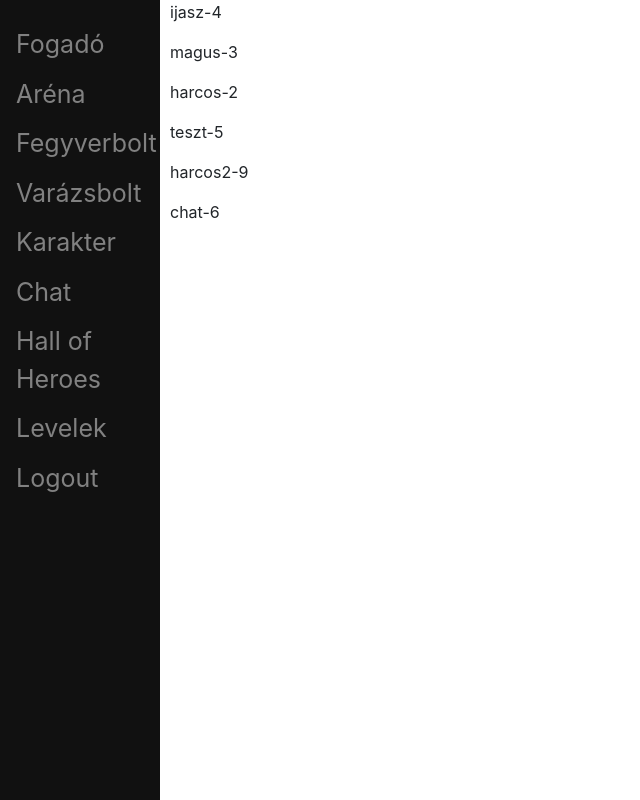
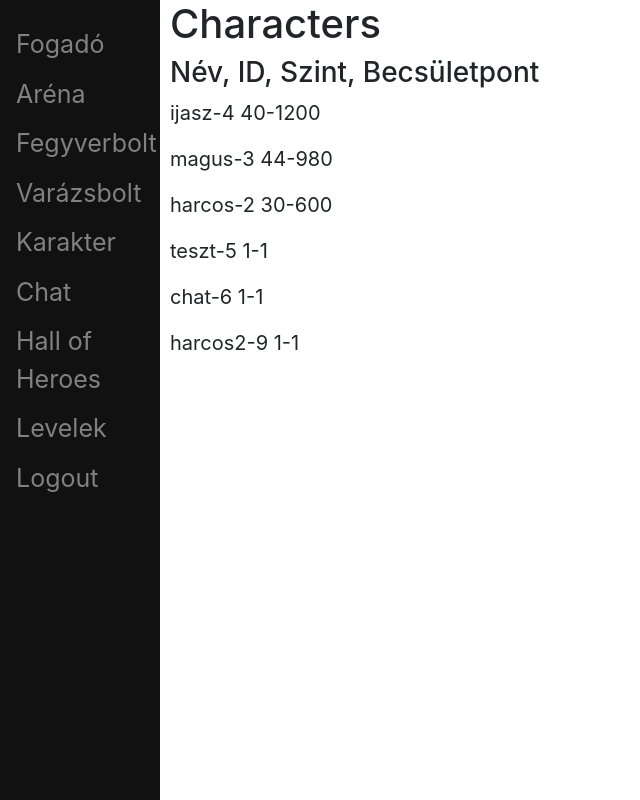
Before and after one commit to tamadam/Szakdolgozat, a Django app: page /search/ in a window 1280 px wide. Shown: the whole page, without its empty margins (0-640 px from the left). Run offline with Django 4.2, Linux system fonts and the light colour scheme; a user stored in the database is signed in; data comes from the database, SQL or seed files in the repository; both versions use the stored data as it was after the commit; parts of the project's set-up code (start-up, migrations or seed data) failed here and were passed over; some libraries are stand-ins or nearby versions.

Commit message:
Few upgrades
Private chat app:
- recent messaged users appear ordered by datetime of the last message

Display and make clickable all registered users except the admin users,

```diff
--- a/src/Szakdolgozat/urls.py
+++ b/src/Szakdolgozat/urls.py
@@ -54,6 +54,9 @@ urlpatterns = [
 
     # private_chat app urls
     path('messages/', include('private_chat.urls', namespace='private_chat')),
+
+    # core app urls
+    #path('core/', include('core.urls', namespace='core')),
 ]
 
 # tell django where these staticfiles exists; urls host those resources
--- a/src/core/constants.py
+++ b/src/core/constants.py
@@ -1,3 +1,6 @@
+from datetime import datetime
+
+
 MESSAGE_TYPE_MESSAGE = 0 # NORMÁL ÜZENET
 
 MESSAGE_TYPE_JOIN = 3 # felhasználó belép a szobába
@@ -13,3 +16,6 @@ STATIC_IMAGE_PATH_IF_DEFAULT_PIC_SET = '/static/images/blank_profile_image.png'
 
 
 SUCCESS_MESSAGE_ON_FINDING_PRIVATE_CHAT = 'Got your private chat'
+
+
+DEFAULT_SENDING_TIME = datetime.strptime('Jan 1 1970  1:00AM', '%b %d %Y %I:%M%p')
--- a/src/core/templates/core/search_users.html
+++ b/src/core/templates/core/search_users.html
@@ -1,16 +1,60 @@
 {% extends 'base.html' %}
 
 {% block content %}
+
+<style type="text/css">
+
+.characters_list {
+	height: 500px;
+	overflow-x: hidden;
+	overflow-y: auto;
+	padding: 10px;
+	background-color: #fff;
+	font-size: 0.9em;
+	flex-direction: column-reverse;
+}
+
+#characters_list p{
+	font-size: 20px;
+	display: inline-block;
+
+}
+
+
+
+#user-under-investigation:hover{
+	color: red;
+	cursor: pointer;
+
+}
+
+
+</style>
+
+
 <div class="main">
-	{% for character in characters %}
-		<p id="all-user-list">{{character}}-{{character.account.id}}</p>
+	<div id="characters_list">
+		<h1>Characters</h1>
+		<h3>Név, ID, Szint, Becsületpont</h3>
+		{% for character in characters %}
+		<!--user_id mivel a viewban azt varjuk-->
+		<p id="user-under-investigation" onclick="selectUser('{{character.account.id}}')">{{character}}-{{character.account.id}}
+		{{character.level}}-{{character.honor}}</p><br>
 
-	{% endfor %}
+		{% endfor %}
+	</div>
 </div>
 
 
 <script type="text/javascript">
 
+	function selectUser(userId){
+	var url = "{% url 'profile' user_id=7347328438423 %}".replace("7347328438423", userId);
+	var win = window.open(url, "_self")
+	win.focus()
+	}
 
 </script>
+
+
 {% endblock %}
--- a/src/core/urls.py
+++ b/src/core/urls.py
@@ -1,11 +1,11 @@
 from django.urls import path
 
 from core.views import (
-	# views
+	#list_accounts,
 	)
 
 app_name = 'core'
 
 urlpatterns = [
-	#path()
+	#path('list_accounts', list_accounts, name='list_accounts'),
 ]
--- a/src/core/views.py
+++ b/src/core/views.py
@@ -3,6 +3,9 @@ from django.contrib.auth.decorators import login_required
 from account.models import *
 from operator import attrgetter
 from django.conf import settings
+
+import json
+from django.http import JsonResponse
 
 
 PUBLIC_CHAT_ROOM_ID = 1 # statikusan létrehozott ID, mivel ebből a szobából fixen 1 van
@@ -17,26 +20,51 @@ def home_page_view(request):
 	return render(request, 'core/home_page.html', context)
 
 
+def get_all_characters_without_admins():
+	"""
+	users = Account.objects.exclude(is_admin=True)
+	characters = []
+	for user in users:
+		characters.append(Character.objects.get(account=user))
+	return characters
+	"""
+
+	return [Character.objects.get(account=user) for user in Account.objects.exclude(is_admin=True)]
+
+
+
 @login_required(login_url='login')
 def users_search_view(request):
-	users = Account.objects.all()
-	characters = []
-	for user in users:
-		if not user.is_admin:
-			characters.append(Character.objects.get(account=user))
+	characters = get_all_characters_without_admins()
 
 	#characters = sorted(characters, key=lambda character: character.level, reverse=True)
 	# docs : https://wiki.python.org/moin/HowTo/Sorting#Sortingbykeys
-	characters = sorted(characters, key=attrgetter('honor','level','account.username'), reverse=True)
+
+	try:
+		characters = sorted(characters, key=lambda character: character.account.date_joined) # először date szerint orderelünk
+		characters = sorted(characters, key=attrgetter('honor','level'), reverse=True) # utana a mar rendezett listat honor és level szerint
+	except:
+		characters = sorted(characters, key=attrgetter('honor','level', 'account.username'), reverse=True)  # minimális az esély arra, hogy 2 felhasználó ms-re pontosan
+													# egyszerre regisztráljon, de ilyen esetben ez egy alternativ rendezési lehetőség,
+													# a sorrend lényegén nem fog változtatni
+
 	#for character in characters:
-	#	print(character.level)
-
+		#dates_tmp.append(character.account.date_joined)
 	#print(characters)
 
 	context = {'characters': characters}
 
 	return render(request, 'core/search_users.html', context)
 
+"""
+def list_accounts(request):
+	characters = Account.objects.exclude(is_admin=True)
+	print(type(characters))
+	context = {
+		'characters': characters,
+	}
+	return JsonResponse({'characters': list(characters.values())})
+"""
 
 @login_required(login_url='login')
 def public_chat_page_view(request):
--- a/src/private_chat/models.py
+++ b/src/private_chat/models.py
@@ -22,7 +22,6 @@ class PrivateChatRoom(models.Model):
 class PrivateChatRoomMessageManager(models.Manager):
 	def get_chat_messages_by_room(self, room):
 		qs = PrivateChatRoomMessage.objects.filter(room=room).order_by('-sending_time')
-
 		return qs
 
 
@@ -41,3 +40,7 @@ class PrivateChatRoomMessage(models.Model):
 
 	def __str__(self):
 		return self.content
+
+
+	def get_sending_time(self):
+		return self.sending_time
--- a/src/private_chat/templates/private_chat/snippets/create_or_return_private_chat_room.html
+++ b/src/private_chat/templates/private_chat/snippets/create_or_return_private_chat_room.html
@@ -13,7 +13,9 @@
 			data: info_packet,
 			timeout: 5000,
 			success: function (data) {
-				if (data.message == "Got your private chat") //data.response
+				console.log("SUCCESS (IN FUNC.HTML)", data)
+
+				if (data.message == "Got your private chat") //data.response; SUCCESS_MESSAGE_ON_FINDING_PRIVATE_CHAT
 				{
 					privateChatRoomId = data.private_chat_room_id
 					onCreateOrGetPrivateChatRoomSuccess(privateChatRoomId)
--- a/src/templates/base.html
+++ b/src/templates/base.html
@@ -10,6 +10,8 @@
     <link href="https://fonts.googleapis.com/icon?family=Material+Icons"
     rel="stylesheet">
 </head>
+<script src="http://code.jquery.com/jquery-1.11.0.min.js"></script>
+
 <body>
 	{% include 'sidebar.html' %}
 	{% block content %}
```
Also changed, not shown: src/private_chat/templates/private_chat/room.html (+21 -17 lines), src/private_chat/views.py (+32 -8 lines), src/db.sqlite3.
